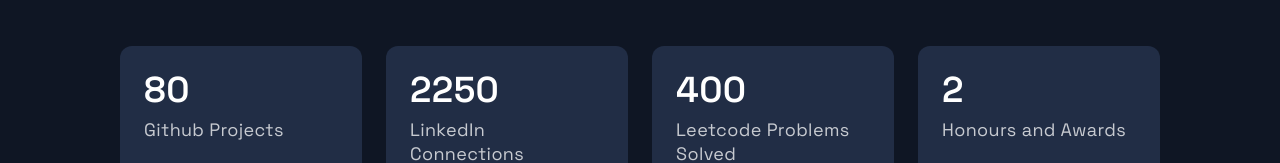
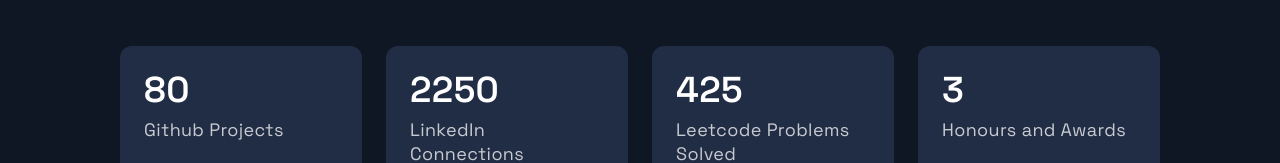
Before and after one commit to codered-jack/portfolio-main, a Next.js app: page / in a window 1280 px wide. Shown: the part 6106-6269 px from the top of the page. Built offline with nearby package versions, Linux system fonts and the light colour scheme.

Commit message:
awards updated

```diff
--- a/src/components/Acomplishments/Acomplishments.js
+++ b/src/components/Acomplishments/Acomplishments.js
@@ -10,8 +10,8 @@
 const data = [
   { number: 80, text: "Github Projects" },
   { number: 2250, text: "LinkedIn Connections" },
-  { number: 400, text: "Leetcode Problems Solved" },
-  { number: 2, text: "Honours and Awards" },
+  { number: 425, text: "Leetcode Problems Solved" },
+  { number: 3, text: "Honours and Awards" },
 ];
 
 const Acomplishments = () => (
```
